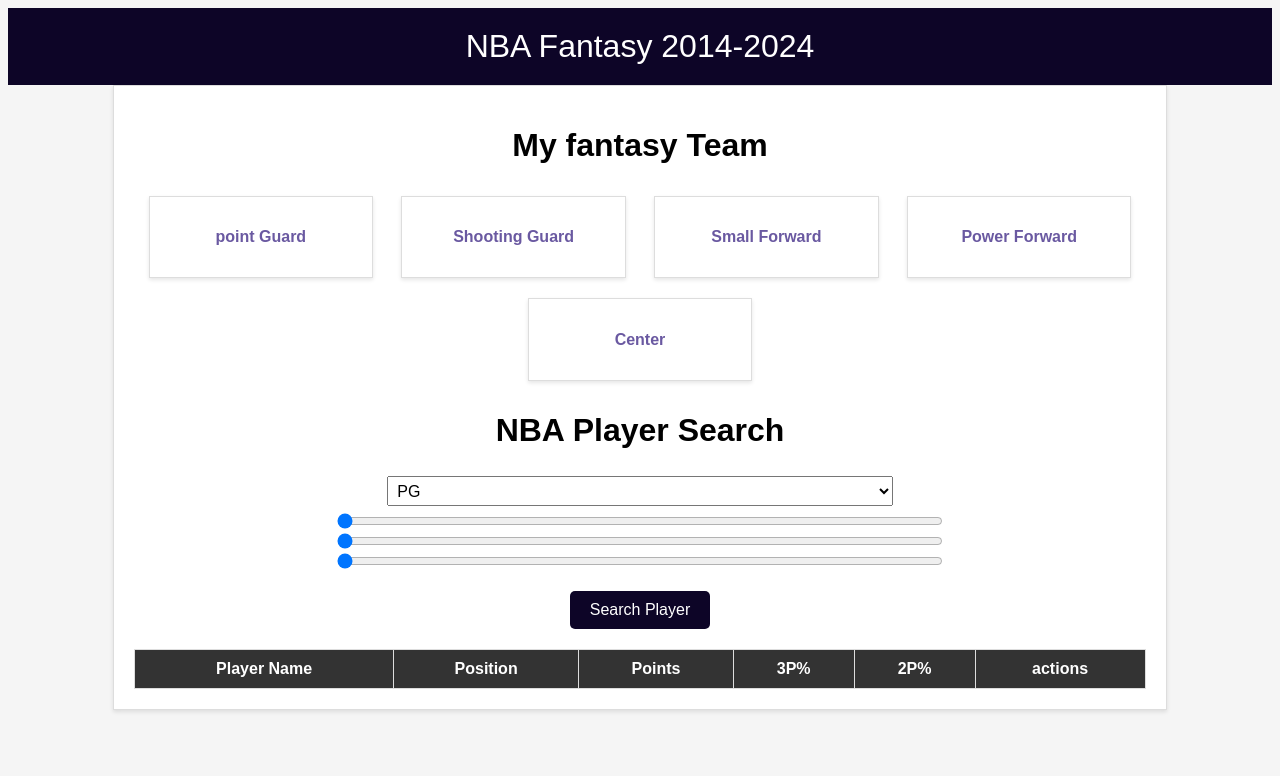
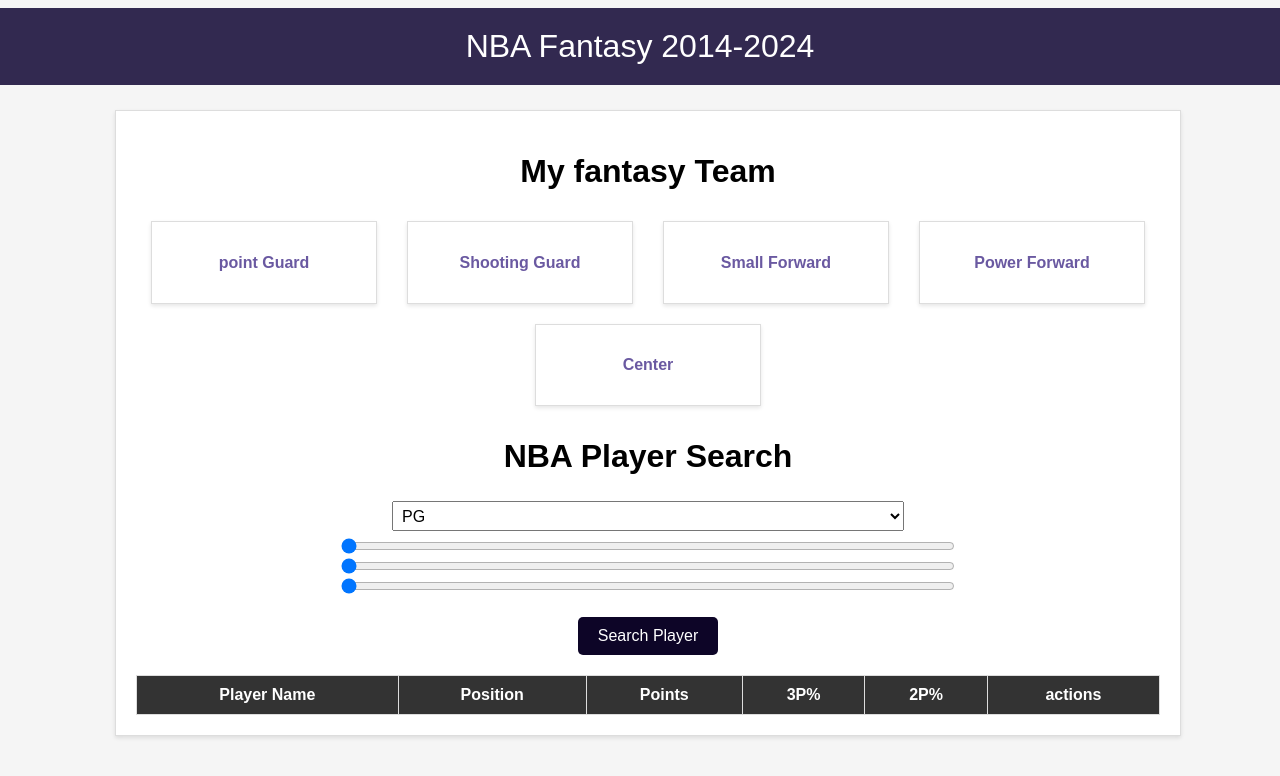
Before and after one commit to IsaharStokhammer/fantasyTeam, a plain HTML site: page index.html in a window 1280 px wide. Drawn offline with Linux system fonts and the light colour scheme; a script that the page names is missing.

Commit message:
css upgrade

```diff
--- a/style.css
+++ b/style.css
@@ -1,6 +1,10 @@
 body {
     background-color: #f5f5f5;
     font-family: Arial, sans-serif;
+    width: 100%;
+    padding: 0;
+    display: flex;
+    flex-direction: column;
 }
 h1{
     text-align: center;
@@ -26,11 +30,18 @@
 }
 
 .head {
+    left: 0;
     text-align: center;
     font-size: 2em;
     padding: 20px;
-    background-color: #0d0527;
+    background-color: #322950;
     color: white;
+    position: fixed;
+    left: 0;
+    right: 0;
+    margin-bottom: 2%;
+    max-height: 8%;
+
 }
 
 .container {
@@ -40,6 +51,7 @@
     background-color: white;
     border: 1px solid #ddd;
     box-shadow: 0 2px 4px rgba(0, 0, 0, 0.1);
+    margin-top: 8%;
 }
 
 .teamView {
```
Also changed, not shown: index.html (+3 -1 lines).
